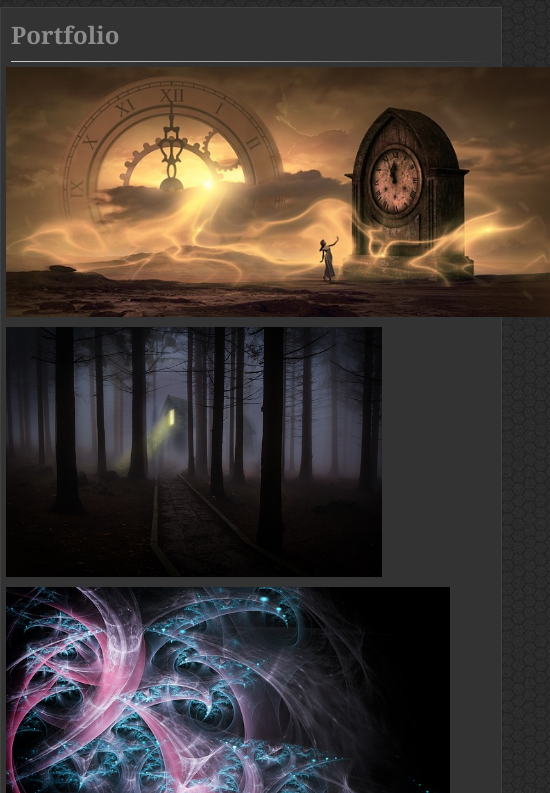
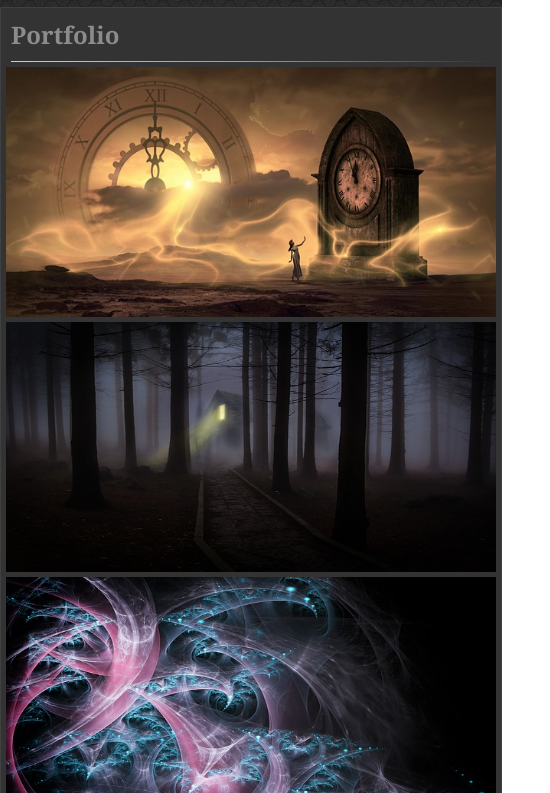
Before and after one commit to QuantumPhilosophy/responsive-portfolio, a plain HTML site: page portfolio.html in a window 390 px wide. Shown: the part 111-904 px from the top of the page, 550 px wide, since content can reach past the window. Drawn offline with Linux system fonts and the light colour scheme.

Commit message:
adding css for portfolio page 640 breakpoint

```diff
--- a/assets/css/styles.css
+++ b/assets/css/styles.css
@@ -170,4 +170,11 @@ textarea {
         float: none;
         display: block;
     }
+
+    img.portfolio {
+        float: none;
+        height: 250px;
+        width: 98%;
+        margin: 5px;
+    }
 }
```
